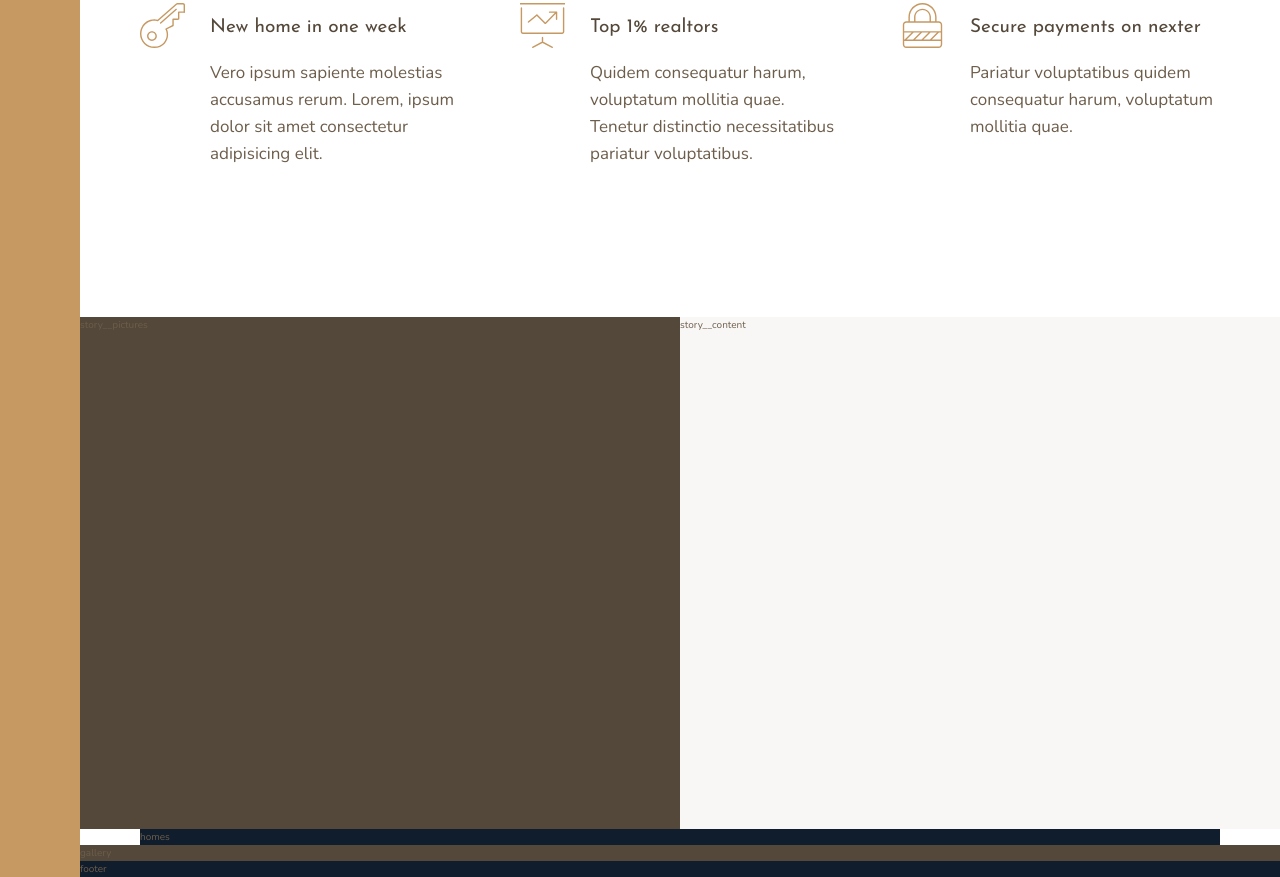
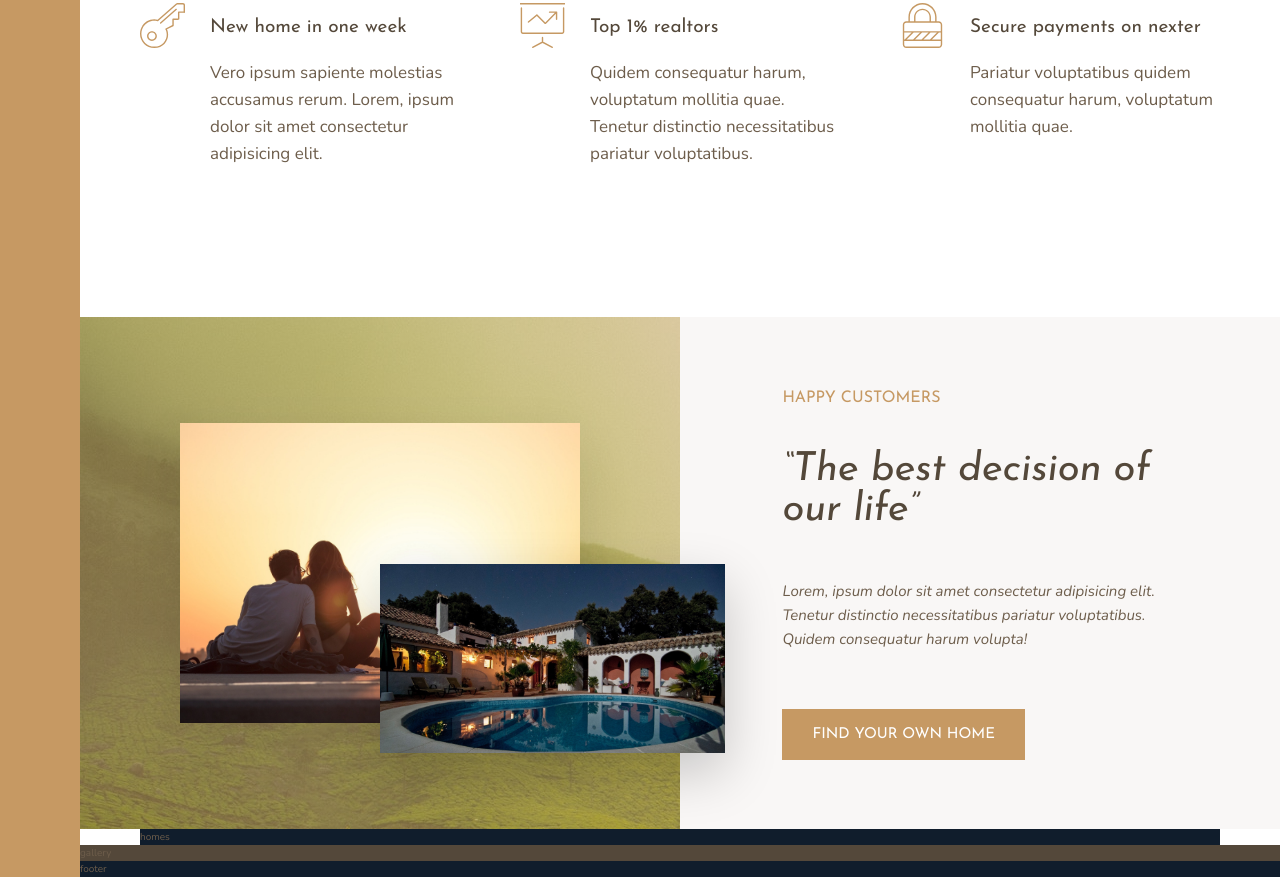
Before and after one commit to Naimul-Islam-Siam/Nexter, a website: page index.html in a window 1280 px wide. Shown: the part 991-1868 px from the top of the page. Drawn offline with nearby package versions, Linux system fonts and the light colour scheme.

Commit message:
story done

```diff
--- a/index.html
+++ b/index.html
@@ -92,11 +92,19 @@
     </section>
 
     <div class="story__pictures">
-        story__pictures
+        <img src="img/story-1.jpeg" alt="story-img-1" class="story__img-1">
+        <img src="img/story-2.jpeg" alt="story-img-2" class="story__img-2">
     </div>
 
     <div class="story__content">
-        story__content
+        <h3 class="heading-3 mb-sm">Happy Customers</h3>
+        <h2 class="heading-2 heading-2--dark mb-md">&ldquo;The best decision of our life&rdquo;</h2>
+        <p class="story__text mb-lg">
+            Lorem, ipsum dolor sit amet consectetur adipisicing elit. Tenetur distinctio necessitatibus pariatur
+            voluptatibus.
+            Quidem consequatur harum volupta!
+        </p>
+        <button class="btn">Find your own home</button>
     </div>
 
     <section class="homes">
--- a/sass/_story.scss
+++ b/sass/_story.scss
@@ -1,13 +1,46 @@
 .story {
     &__pictures {
-        background-color: $color-grey-dark-1;
+        background-image: linear-gradient(rgba($color-primary, 0.5), rgba($color-primary, 0.5)),
+            url(../img/back.jpg);
 
         grid-column: full-start / col-end 4;
+
+        display: grid;
+        grid-template-columns: repeat(6, 1fr);
+        grid-template-rows: repeat(6, 1fr);
+        align-items: center;
+    }
+
+    &__img-1 {
+        width: 100%;
+        grid-column: 2 / 6;
+        grid-row: 2 / 6;
+
+        box-shadow: 0 2rem 5rem rgba(0, 0, 0, 0.1);
+    }
+
+    &__img-2 {
+        width: 115%;
+        grid-column: 4 / 7;
+        grid-row: 4 / 6;
+        z-index: 20;
+
+        box-shadow: 0 2rem 5rem rgba(0, 0, 0, 0.2);
     }
 
     &__content {
         background-color: $color-grey-light-1;
+        padding: 6rem 8vw;
 
         grid-column: col-start 5 / full-end;
+
+        display: grid;
+        align-items: center;
+        justify-items: start;
+    }
+
+    &__text {
+        font-size: 1.5rem;
+        font-style: italic;
     }
 }
--- a/sass/_typography.scss
+++ b/sass/_typography.scss
@@ -9,10 +9,24 @@
 
 .heading-2 {
     @extend %heading;
+    font-size: 4rem;
+    font-style: italic;
+    line-height: 1;
+
+    &--light {
+        color: $color-grey-light-1;
+    }
+
+    &--dark {
+        color: $color-grey-dark-1;
+    }
 }
 
 .heading-3 {
     @extend %heading;
+    font-size: 1.6rem;
+    color: $color-primary;
+    text-transform: uppercase;
 }
 
 .heading-4 {
@@ -27,3 +41,37 @@
         color: $color-grey-dark-1;
     }
 }
+
+.btn {
+    background-color: $color-primary;
+    color: #fff;
+    border: none;
+    border-radius: 0;
+    padding: 1.8rem 3rem;
+    text-transform: uppercase;
+    cursor: pointer;
+    font-size: 1.5rem;
+    font-family: $font-display;
+
+    transition: all 0.2s;
+
+    &:hover {
+        background-color: $color-primary-dark;
+    }
+}
+
+.mb-sm {
+    margin-bottom: 2rem;
+}
+
+.mb-md {
+    margin-bottom: 3rem;
+}
+
+.mb-lg {
+    margin-bottom: 4rem;
+}
+
+.mb-hg {
+    margin-bottom: 8rem;
+}
```
Also changed, not shown: sass/main.css, 1 other file.
